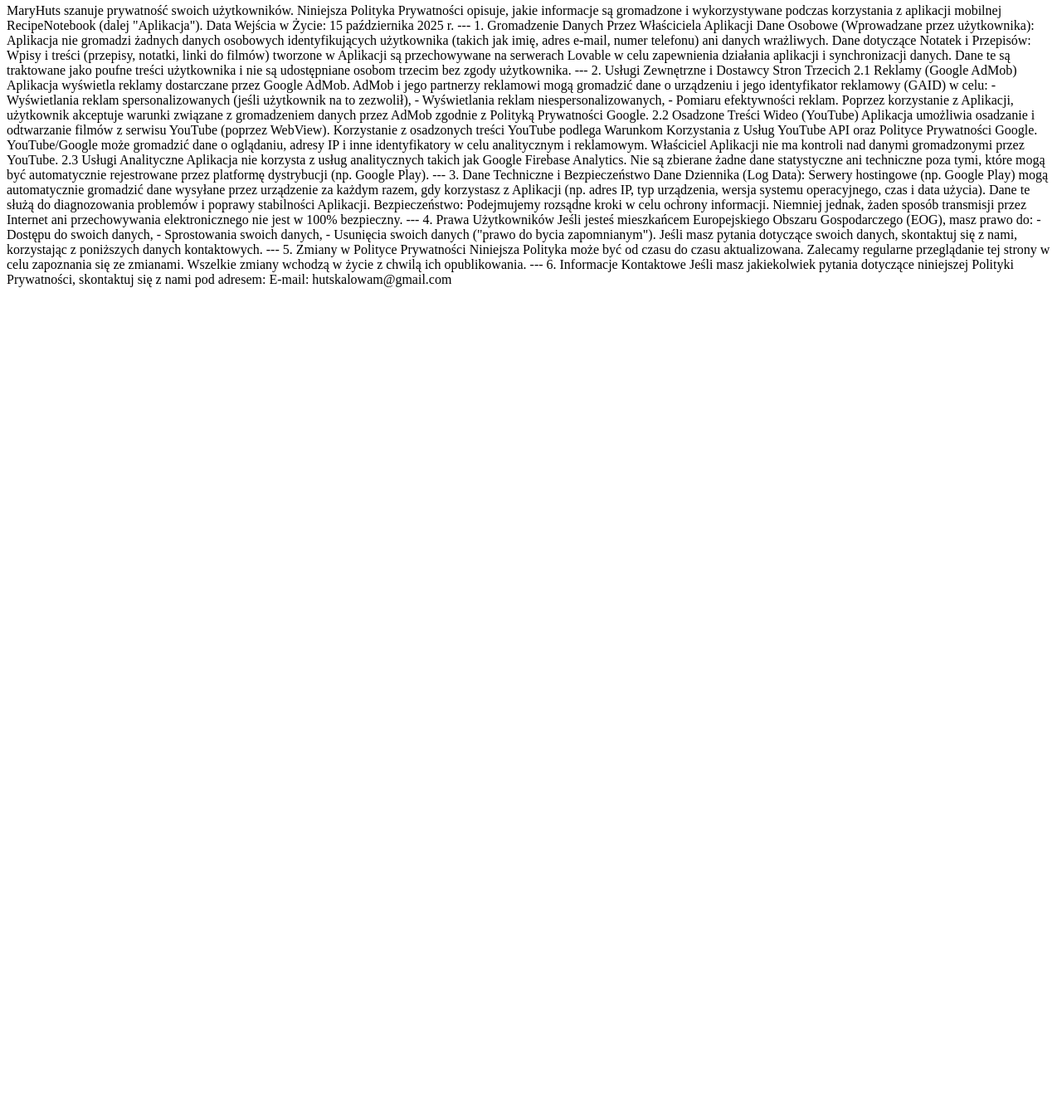
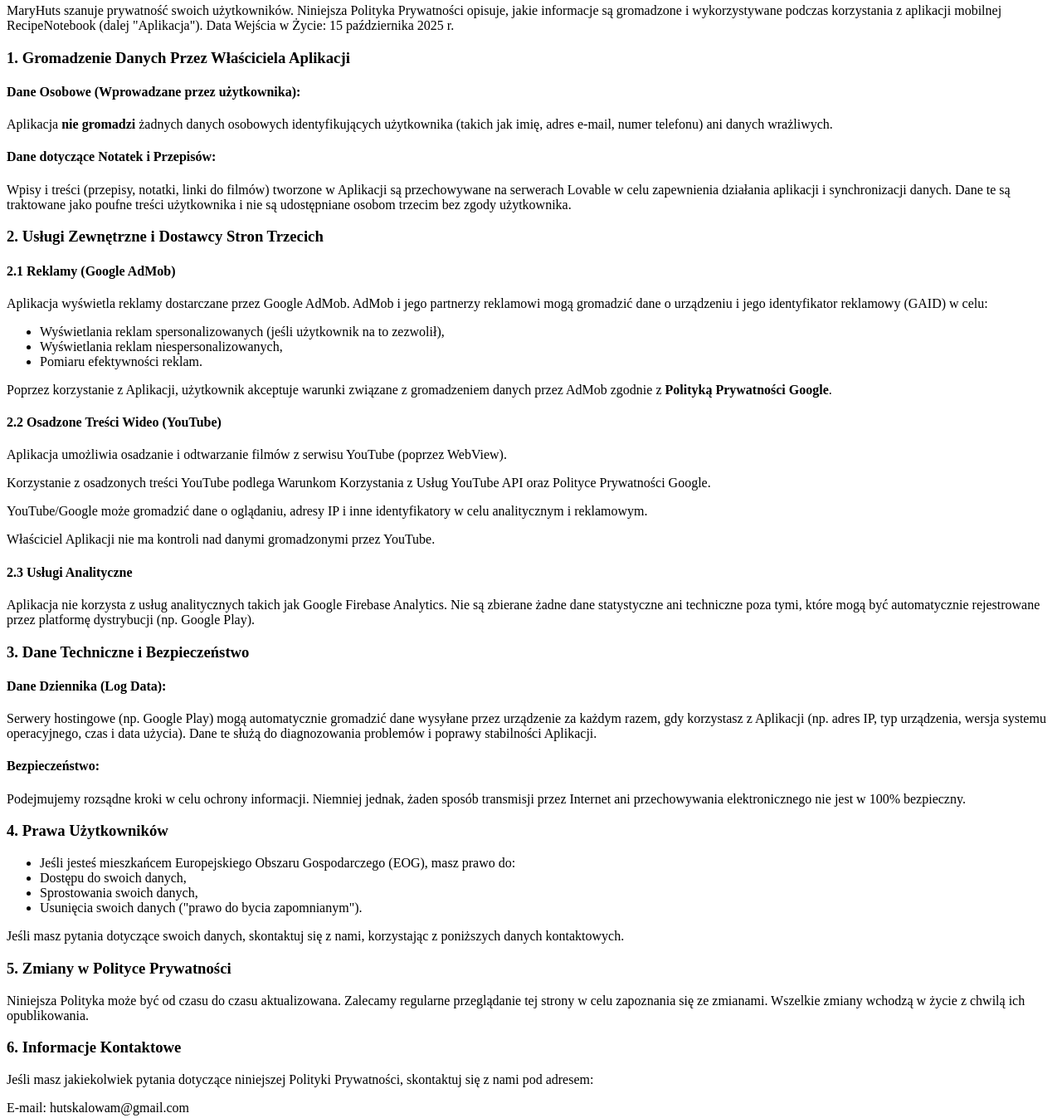
Before and after one commit to MaryHuts/recipenotebook.privacy-policy.github.io, a plain HTML site: page index.html in a window 1280 px wide. Shown: the part 123-1470 px from the top of the page at 83% size. Before the commit the page ends 800 px from the top, so only its background shows below. Drawn offline with Linux system fonts and the light colour scheme.

Commit message:
Update index.html
Signed-off-by: MaryHuts <gutskalova.mary@gmail.com>

```diff
--- a/index.html
+++ b/index.html
@@ -12,70 +12,72 @@
 <h1>Polityka Prywatności </h1>
 <h2>RecipeNotebook</h2>
 <p>MaryHuts szanuje prywatność swoich użytkowników. Niniejsza Polityka Prywatności opisuje, jakie informacje są gromadzone i wykorzystywane podczas korzystania z aplikacji mobilnej RecipeNotebook (dalej "Aplikacja").
-Data Wejścia w Życie: 15 października 2025 r.
+Data Wejścia w Życie: 15 października 2025 r.</p>
 
----
 
-1. Gromadzenie Danych Przez Właściciela Aplikacji
 
-Dane Osobowe (Wprowadzane przez użytkownika):
-Aplikacja nie gromadzi żadnych danych osobowych identyfikujących użytkownika (takich jak imię, adres e-mail, numer telefonu) ani danych wrażliwych.
+<h3>1. Gromadzenie Danych Przez Właściciela Aplikacji</h3>
 
-Dane dotyczące Notatek i Przepisów:
-Wpisy i treści (przepisy, notatki, linki do filmów) tworzone w Aplikacji są przechowywane na serwerach Lovable w celu zapewnienia działania aplikacji i synchronizacji danych. Dane te są traktowane jako poufne treści użytkownika i nie są udostępniane osobom trzecim bez zgody użytkownika.
----
+<h4>Dane Osobowe (Wprowadzane przez użytkownika):</h4>
+<p>Aplikacja <strong>nie gromadzi</strong> żadnych danych osobowych identyfikujących użytkownika (takich jak imię, adres e-mail, numer telefonu) ani danych wrażliwych.</p>
 
-2. Usługi Zewnętrzne i Dostawcy Stron Trzecich
+<h4>Dane dotyczące Notatek i Przepisów:</h4>
+<p>Wpisy i treści (przepisy, notatki, linki do filmów) tworzone w Aplikacji są przechowywane na serwerach Lovable w celu zapewnienia działania aplikacji i synchronizacji danych. Dane te są traktowane jako poufne treści użytkownika i nie są udostępniane osobom trzecim bez zgody użytkownika.</p>
 
-2.1 Reklamy (Google AdMob)
-Aplikacja wyświetla reklamy dostarczane przez Google AdMob. AdMob i jego partnerzy reklamowi mogą gromadzić dane o urządzeniu i jego identyfikator reklamowy (GAID) w celu:
-- Wyświetlania reklam spersonalizowanych (jeśli użytkownik na to zezwolił),
-- Wyświetlania reklam niespersonalizowanych,
-- Pomiaru efektywności reklam.
 
-Poprzez korzystanie z Aplikacji, użytkownik akceptuje warunki związane z gromadzeniem danych przez AdMob zgodnie z Polityką Prywatności Google.
+<h3>2. Usługi Zewnętrzne i Dostawcy Stron Trzecich</h3>
 
-2.2 Osadzone Treści Wideo (YouTube)
-Aplikacja umożliwia osadzanie i odtwarzanie filmów z serwisu YouTube (poprzez WebView).
-Korzystanie z osadzonych treści YouTube podlega Warunkom Korzystania z Usług YouTube API oraz Polityce Prywatności Google.
-YouTube/Google może gromadzić dane o oglądaniu, adresy IP i inne identyfikatory w celu analitycznym i reklamowym.
-Właściciel Aplikacji nie ma kontroli nad danymi gromadzonymi przez YouTube.
+<h4>2.1 Reklamy (Google AdMob)</h4>
+<p>Aplikacja wyświetla reklamy dostarczane przez Google AdMob. AdMob i jego partnerzy reklamowi mogą gromadzić dane o urządzeniu i jego identyfikator reklamowy (GAID) w celu:
+<ul>
+<li>Wyświetlania reklam spersonalizowanych (jeśli użytkownik na to zezwolił),</li>
+<li>Wyświetlania reklam niespersonalizowanych,</li>
+<li>Pomiaru efektywności reklam.</li>
+</ul>
 
-2.3 Usługi Analityczne
-Aplikacja nie korzysta z usług analitycznych takich jak Google Firebase Analytics. Nie są zbierane żadne dane statystyczne ani techniczne poza tymi, które mogą być automatycznie rejestrowane przez platformę dystrybucji (np. Google Play).
+<p>Poprzez korzystanie z Aplikacji, użytkownik akceptuje warunki związane z gromadzeniem danych przez AdMob zgodnie z <strong>Polityką Prywatności Google</strong>.</p>
 
----
+<h4>2.2 Osadzone Treści Wideo (YouTube)</h4>
+<p>Aplikacja umożliwia osadzanie i odtwarzanie filmów z serwisu YouTube (poprzez WebView).  </p>
+<p>Korzystanie z osadzonych treści YouTube podlega Warunkom Korzystania z Usług YouTube API oraz Polityce Prywatności Google.  </p>
+<p>YouTube/Google może gromadzić dane o oglądaniu, adresy IP i inne identyfikatory w celu analitycznym i reklamowym.  </p>
+<p>Właściciel Aplikacji nie ma kontroli nad danymi gromadzonymi przez YouTube.</p>
 
-3. Dane Techniczne i Bezpieczeństwo
+<h4>2.3 Usługi Analityczne</h4>
+<p>Aplikacja nie korzysta z usług analitycznych takich jak Google Firebase Analytics. Nie są zbierane żadne dane statystyczne ani techniczne poza tymi, które mogą być automatycznie rejestrowane przez platformę dystrybucji (np. Google Play).</p>
 
-Dane Dziennika (Log Data):
-Serwery hostingowe (np. Google Play) mogą automatycznie gromadzić dane wysyłane przez urządzenie za każdym razem, gdy korzystasz z Aplikacji (np. adres IP, typ urządzenia, wersja systemu operacyjnego, czas i data użycia). Dane te służą do diagnozowania problemów i poprawy stabilności Aplikacji.
 
-Bezpieczeństwo:
-Podejmujemy rozsądne kroki w celu ochrony informacji. Niemniej jednak, żaden sposób transmisji przez Internet ani przechowywania elektronicznego nie jest w 100% bezpieczny.
 
----
+<h3>3. Dane Techniczne i Bezpieczeństwo</h3>
 
-4. Prawa Użytkowników
+<h4>Dane Dziennika (Log Data):  </h4>
+<p>Serwery hostingowe (np. Google Play) mogą automatycznie gromadzić dane wysyłane przez urządzenie za każdym razem, gdy korzystasz z Aplikacji (np. adres IP, typ urządzenia, wersja systemu operacyjnego, czas i data użycia). Dane te służą do diagnozowania problemów i poprawy stabilności Aplikacji.</p>
 
-Jeśli jesteś mieszkańcem Europejskiego Obszaru Gospodarczego (EOG), masz prawo do:
-- Dostępu do swoich danych,
-- Sprostowania swoich danych,
-- Usunięcia swoich danych ("prawo do bycia zapomnianym").
+<h4>Bezpieczeństwo: </h4>
+<p>Podejmujemy rozsądne kroki w celu ochrony informacji. Niemniej jednak, żaden sposób transmisji przez Internet ani przechowywania elektronicznego nie jest w 100% bezpieczny.</p>
 
-Jeśli masz pytania dotyczące swoich danych, skontaktuj się z nami, korzystając z poniższych danych kontaktowych.
 
----
 
-5. Zmiany w Polityce Prywatności
+<h3>4. Prawa Użytkowników</h3>
 
-Niniejsza Polityka może być od czasu do czasu aktualizowana. Zalecamy regularne przeglądanie tej strony w celu zapoznania się ze zmianami. Wszelkie zmiany wchodzą w życie z chwilą ich opublikowania.
+<ul><li>Jeśli jesteś mieszkańcem Europejskiego Obszaru Gospodarczego (EOG), masz prawo do:</li>
+<li>Dostępu do swoich danych,</li>
+<li>Sprostowania swoich danych,</li>
+<li>Usunięcia swoich danych ("prawo do bycia zapomnianym").</li></ul>
 
----
+<p>Jeśli masz pytania dotyczące swoich danych, skontaktuj się z nami, korzystając z poniższych danych kontaktowych.</p>
 
-6. Informacje Kontaktowe
 
-Jeśli masz jakiekolwiek pytania dotyczące niniejszej Polityki Prywatności, skontaktuj się z nami pod adresem:
-E-mail:  hutskalowam@gmail.com </p>
+
+<h3>5. Zmiany w Polityce Prywatności</h3>
+
+<p>Niniejsza Polityka może być od czasu do czasu aktualizowana. Zalecamy regularne przeglądanie tej strony w celu zapoznania się ze zmianami. Wszelkie zmiany wchodzą w życie z chwilą ich opublikowania.</p>
+
+
+
+<h3>6. Informacje Kontaktowe</h3>
+
+<p>Jeśli masz jakiekolwiek pytania dotyczące niniejszej Polityki Prywatności, skontaktuj się z nami pod adresem:  </p>
+<p>E-mail:  hutskalowam@gmail.com </p>
   </body>
 </html>
```
